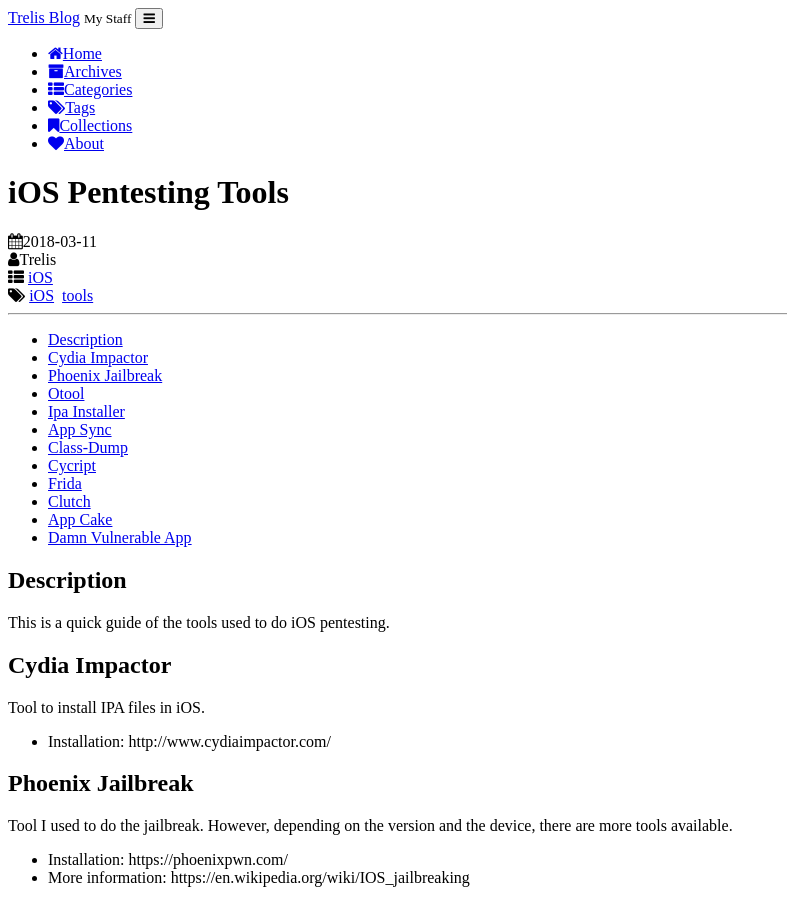
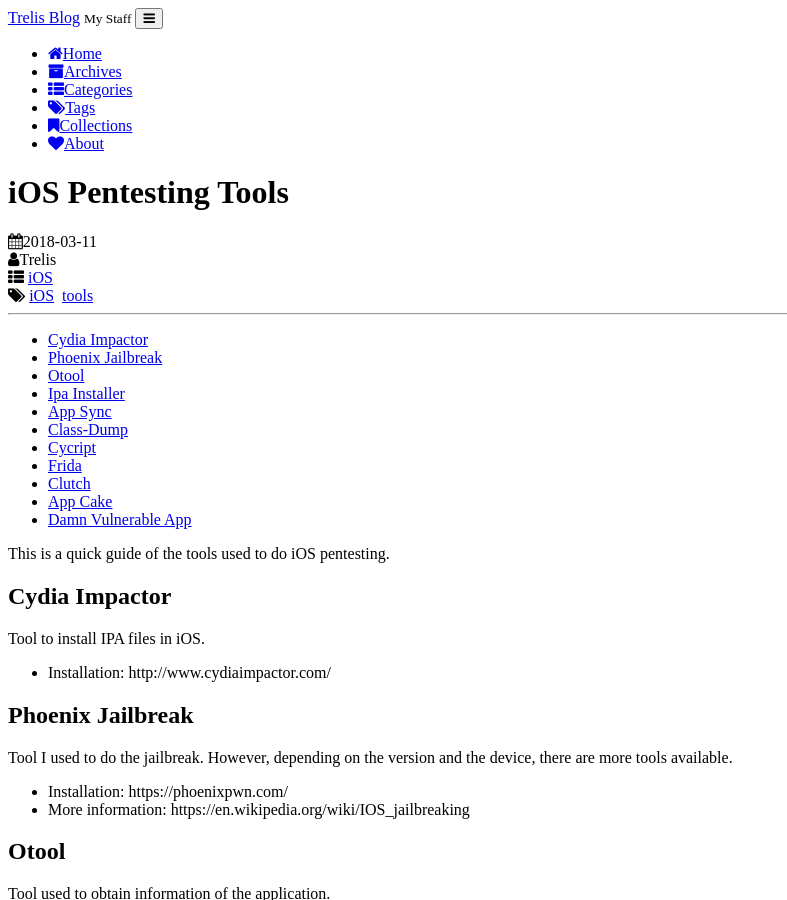
Before and after one commit to Ex0brain/trelis24.github.io, a Jekyll site: the page built from _posts/2018-03-11-iOS-Pentest-Tools.md, in a window 1280 px wide and 900 px high. Shown: the whole window, without its empty margins (0-787 px from the left). Built offline with Jekyll 4.4.1, drawn with Linux system fonts in a browser that asks for light colours; comment, search, counter and statistics services are not loaded; a style sheet for code colours, icons or effects is not loaded.

Commit message:
iOS Pentesting Tools

```diff
--- a/_posts/2018-03-11-iOS-Pentest-Tools.md
+++ b/_posts/2018-03-11-iOS-Pentest-Tools.md
@@ -9,7 +9,6 @@
 * content
 {:toc}
 
-# Description
 This is a quick guide of the tools used to do iOS pentesting.
 
 
```
